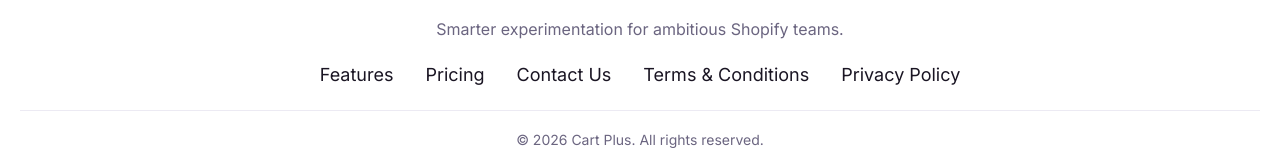
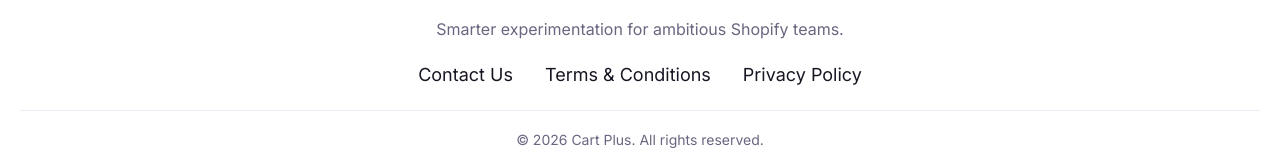
Before and after one commit to k-ankush07/Pexio-AB-Testing-Website, a React (Vite) app: page / in a window 1280 px wide. Shown: the part 4696-4847 px from the top of the page. Built offline with nearby package versions, Linux system fonts and the light colour scheme.

Commit message:
update code

```diff
--- a/src/components/Footer.jsx
+++ b/src/components/Footer.jsx
@@ -3,8 +3,8 @@ import Container from "./Container";
 const A = "https://apps.pexio.app/assets";
 
 const links = [
-  { label: "Features", href: "#features" },
-  { label: "Pricing", href: "#pricing" },
+  // { label: "Features", href: "#features" },
+  // { label: "Pricing", href: "#pricing" },
   { label: "Contact Us", href: "#contact" },
   { label: "Terms & Conditions", href: "#" },
   { label: "Privacy Policy", href: "#" },
```
